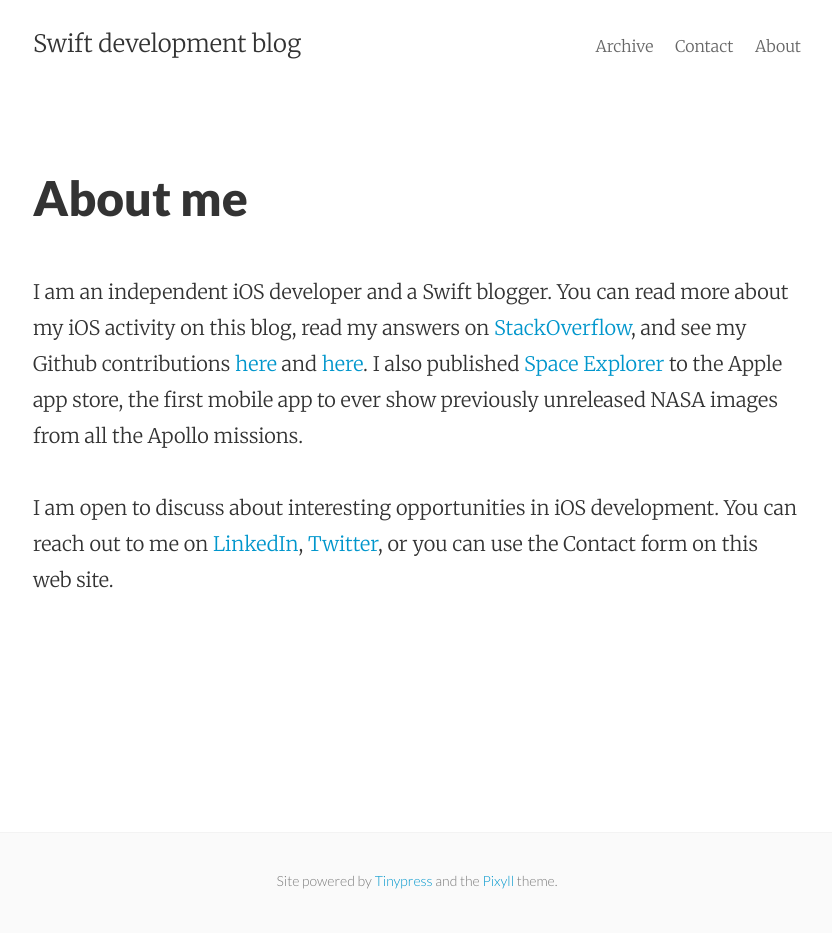
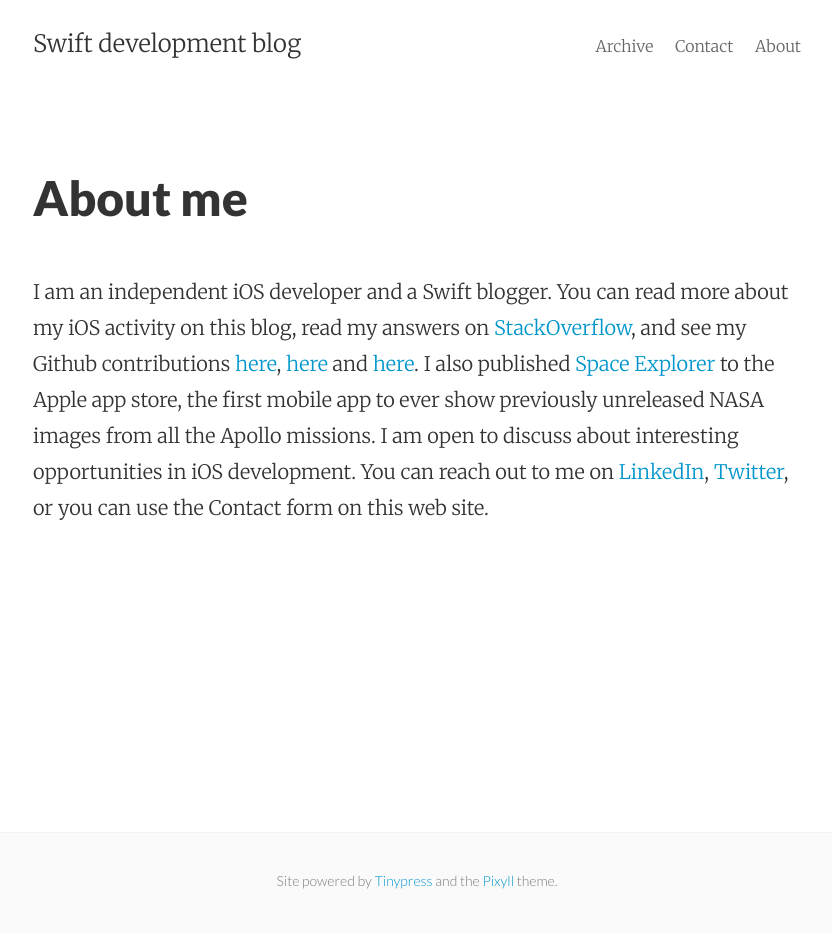
Before and after one commit to mhorga/mhorga.github.io, a Jekyll site: the page built from about.html, in a window 1280 px wide. Shown: the whole page, without its empty margins (223-1055 px from the left). Built offline with Jekyll 4.4.1, drawn with Linux system fonts in a browser that asks for light colours.

Commit message:
Update about.html

```diff
--- a/about.html
+++ b/about.html
@@ -7,9 +7,7 @@
 <div class="py2">
 
   <p>
-    I am an independent iOS developer and a Swift blogger. You can read more about my iOS activity on this blog, read my answers on <a href="http://stackoverflow.com/users/3948730/marius" target="_blank">StackOverflow</a>, and see my Github contributions <a href="https://github.com/mhorga" target="_blank">here</a> and <a href="https://github.com/swiftor" target="_blank">here</a>. I also published <a href="http://apple.co/1QPQzOM" target="_blank">Space Explorer</a> to the Apple app store, the first mobile app to ever show previously unreleased NASA images from all the Apollo missions.
-    <br /><br />
-    I am open to discuss about interesting opportunities in iOS development. You can reach out to me on <a href="https://www.linkedin.com/in/mhorga" target="_blank">LinkedIn</a>, <a href="https://twitter.com/mhorga_" target="_blank">Twitter</a>, or you can use the Contact form on this web site.
+    I am an independent iOS developer and a Swift blogger. You can read more about my iOS activity on this blog, read my answers on <a href="http://stackoverflow.com/users/3948730/marius" target="_blank">StackOverflow</a>, and see my Github contributions <a href="https://github.com/mhorga" target="_blank">here</a>, <a href="https://github.com/MetalKit" target="_blank">here</a> and <a href="https://github.com/swiftor" target="_blank">here</a>. I also published <a href="http://apple.co/1QPQzOM" target="_blank">Space Explorer</a> to the Apple app store, the first mobile app to ever show previously unreleased NASA images from all the Apollo missions. I am open to discuss about interesting opportunities in iOS development. You can reach out to me on <a href="https://www.linkedin.com/in/mhorga" target="_blank">LinkedIn</a>, <a href="https://twitter.com/mhorga_" target="_blank">Twitter</a>, or you can use the Contact form on this web site.
   </p><br />
   <p>
     <!-- <img src="https://raw.githubusercontent.com/mhorga/mhorga.github.io/master/images/me.jpg" alt="Marius" align="middle"> -->
```
